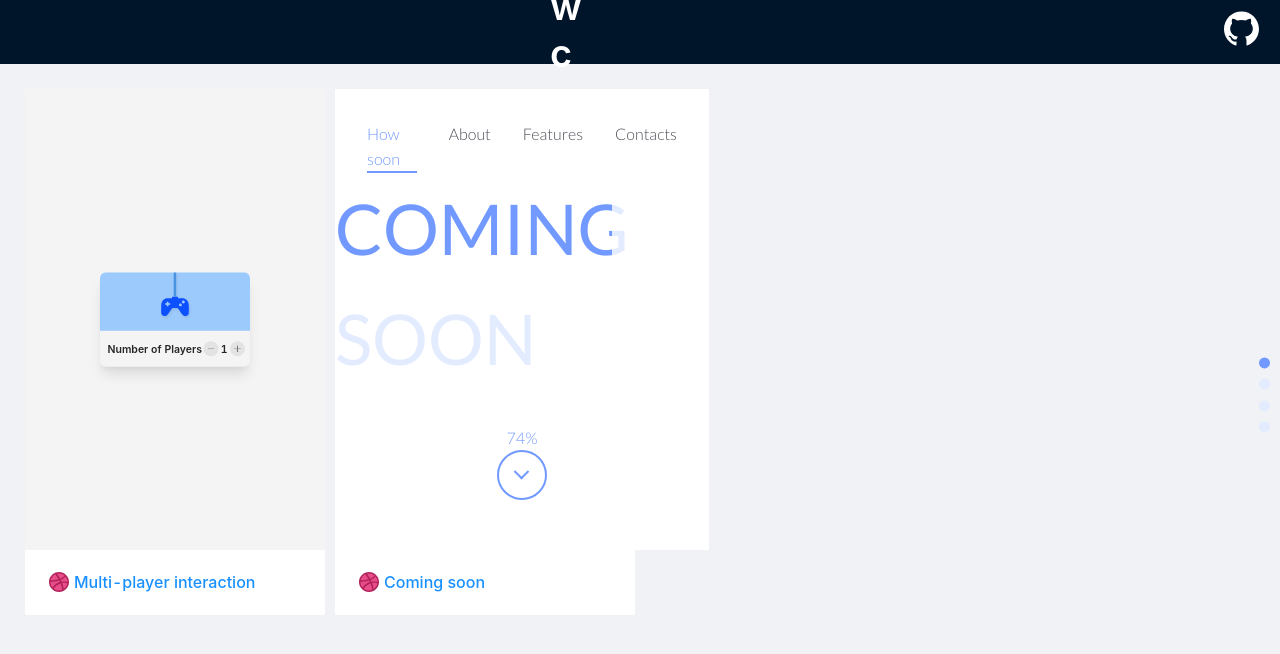
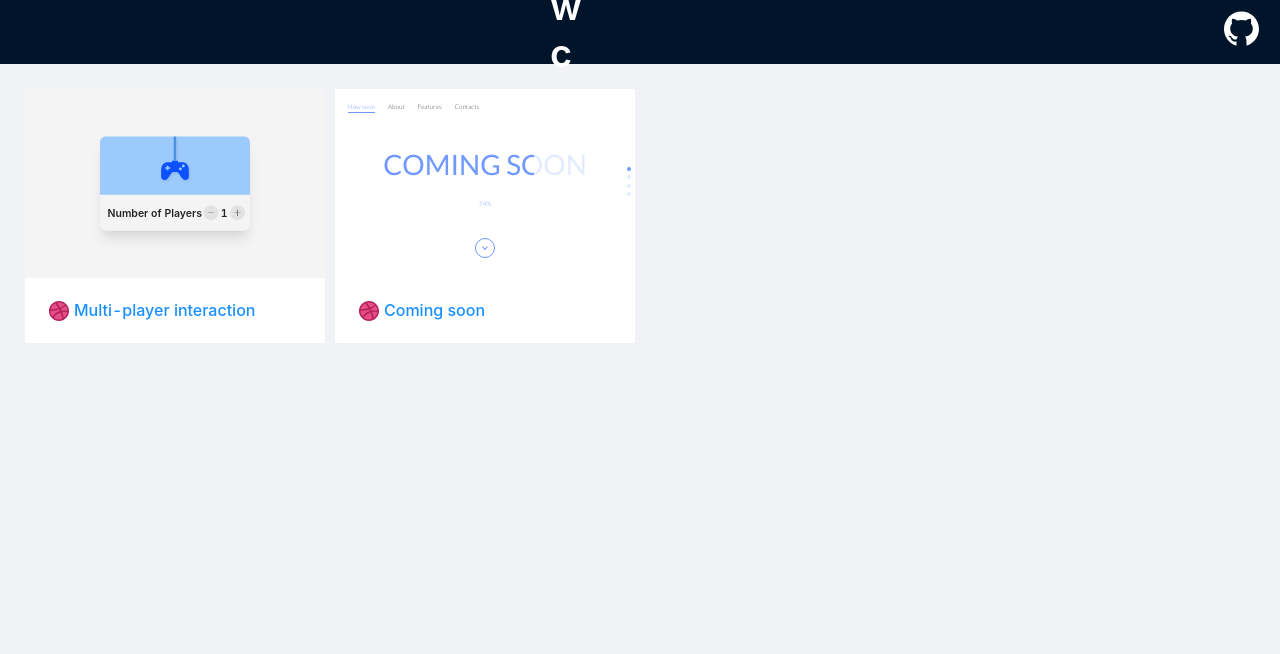
Before and after one commit to rluvaton/dribbble-shots-recreation, a React (Create React App) app: page / in a window 1280 px wide. Shown: the top 654 px of the page. Built offline with nearby package versions, Linux system fonts and the light colour scheme.

Commit message:
fix(coming-soon): fix preview mode
working on #7

```diff
--- a/src/pages/shots/ComingSoon/index.module.scss
+++ b/src/pages/shots/ComingSoon/index.module.scss
@@ -8,11 +8,37 @@
 
   height: 100%;
 
-  min-width: 374px;
-  min-height: 236px;
 
   display: flex;
   flex-direction: column;
+
+  &[data-preview=false] {
+    // We use zoom out on preview so it will look OK-ish
+    // so if we're not in the preview - force the size to fit everything
+    min-width: 374px;
+    min-height: 236px;
+  }
+
+  &[data-preview=true] {
+    zoom: 0.4;
+
+    position: relative;
+
+    > .pagesIndicator {
+      // This is so the div won't be outside of the preview component
+      position: absolute;
+    }
+  }
+
+  > .pagesIndicator {
+    // So it will be fixed :) to the right even when scrolling
+    position: fixed;
+
+    // Center it in the middle
+    top: 50%;
+    right: 10px;
+    transform: translateY(-50%);
+  }
 
   .comingSoonContainer {
     display: flex;
@@ -55,13 +81,4 @@
     }
   }
 
-  > .pagesIndicator {
-    // So it will be fixed :) to the right even when scrolling
-    position: fixed;
-
-    // Center it in the middle
-    top: 50%;
-    right: 10px;
-    transform: translateY(-50%);
-  }
 }
--- a/src/pages/shots/ComingSoon/index.tsx
+++ b/src/pages/shots/ComingSoon/index.tsx
@@ -10,7 +10,7 @@ const ComingSoon: React.FC<{ preview?: boolean }> = ({ preview = false }) => {
   const progress = 74;
 
   return (
-    <div className={styles.page}>
+    <div className={styles.page} data-preview={preview}>
       <NavBar/>
 
       <div className={styles.comingSoonContainer}>
```
